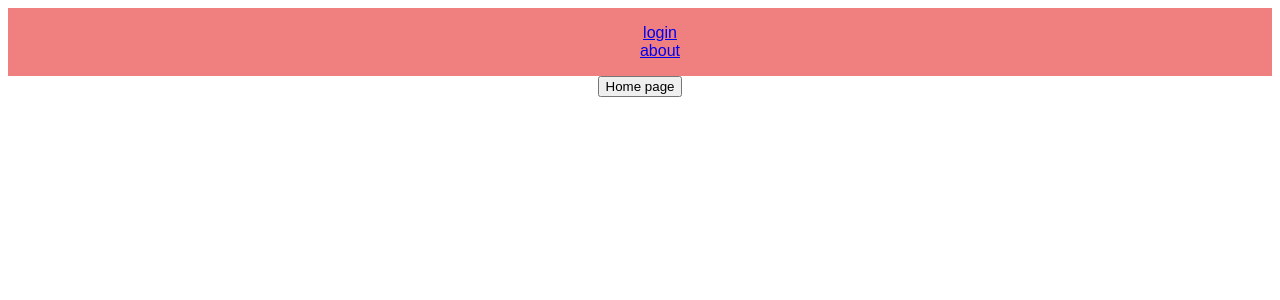
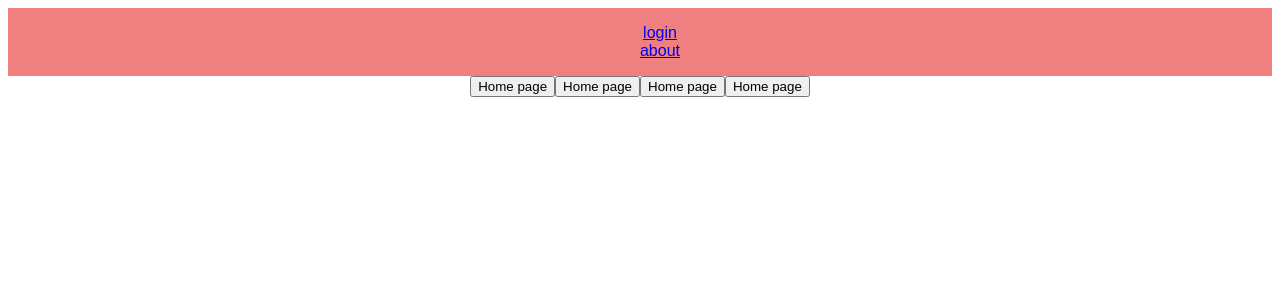
Before and after one commit to KrishnamrajaT/Routing, a React (Create React App) app: page / in a window 1280 px wide. Shown: the top 300 px of the page. Built offline with nearby package versions, Linux system fonts and the light colour scheme.

Commit message:
buttons added

```diff
--- a/src/pages/home.jsx
+++ b/src/pages/home.jsx
@@ -4,6 +4,9 @@ export default function Home() {
   return (
     <div>
       <button>Home page</button>
+      <button>Home page</button>
+      <button>Home page</button>
+      <button>Home page</button>
     </div>
   );
 }
```
